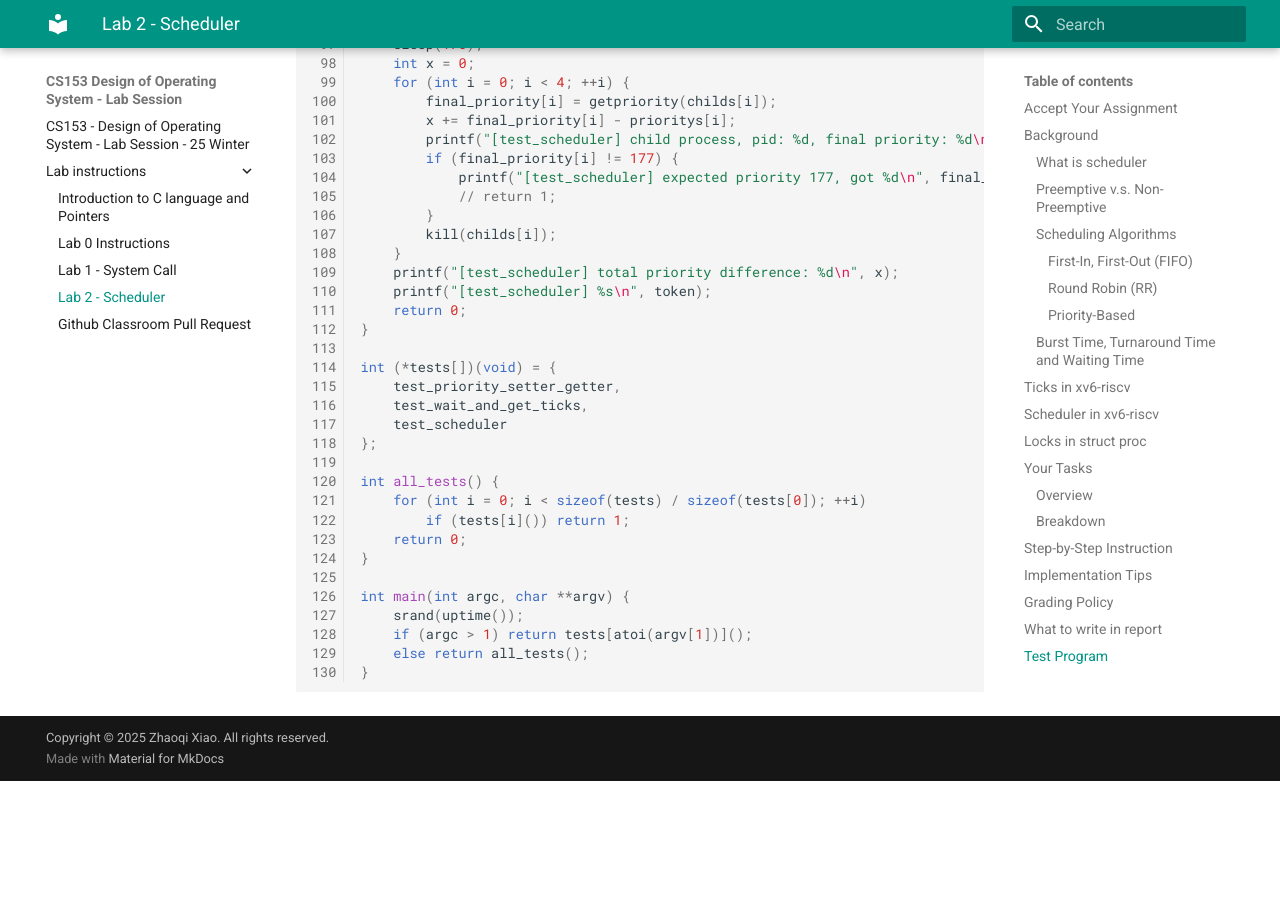
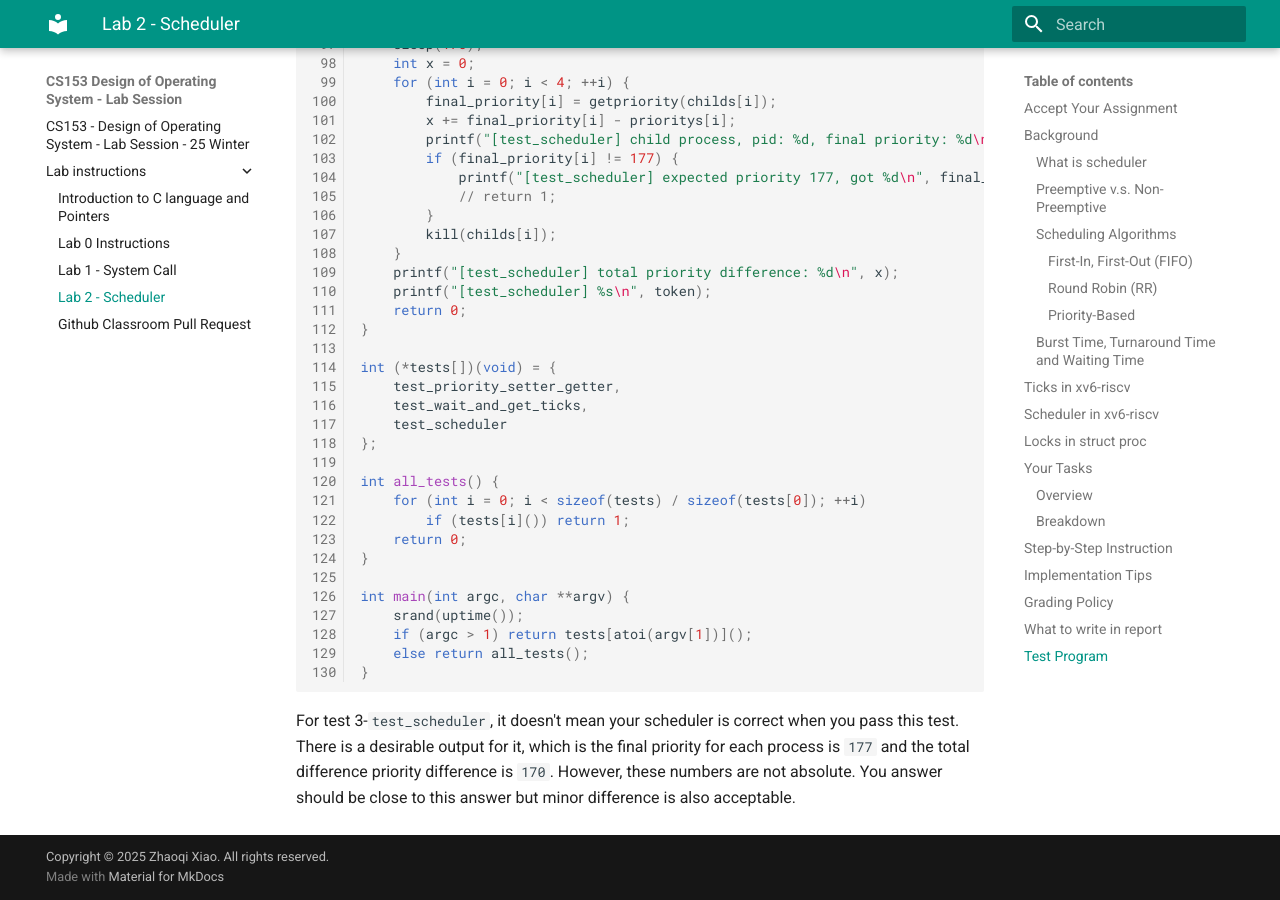
Before and after one commit to gdjs2/UCR-CS153-25Winter, an MkDocs documentation site: the page built from docs/lab-instructions/lab2.md, in a window 1280 px wide and 900 px high, scrolled down 14621 px. Built offline with MkDocs 1.6.1 and Material for MkDocs 9.7.7, drawn with Linux system fonts in a browser that asks for light colours; before the commit the page ends 15402 px from its top, so only the background shows below that.

Commit message:
add some comments for test program.

````diff
--- a/docs/lab-instructions/lab2.md
+++ b/docs/lab-instructions/lab2.md
@@ -609,3 +609,5 @@ int main(int argc, char **argv) {
     else return all_tests();
 }
 ```
+
+For test 3-`test_scheduler`, it doesn't mean your scheduler is correct when you pass this test. There is a desirable output for it, which is the final priority for each process is `177` and the total difference priority difference is `170`. However, these numbers are not absolute. You answer should be close to this answer but minor difference is also acceptable.
````
